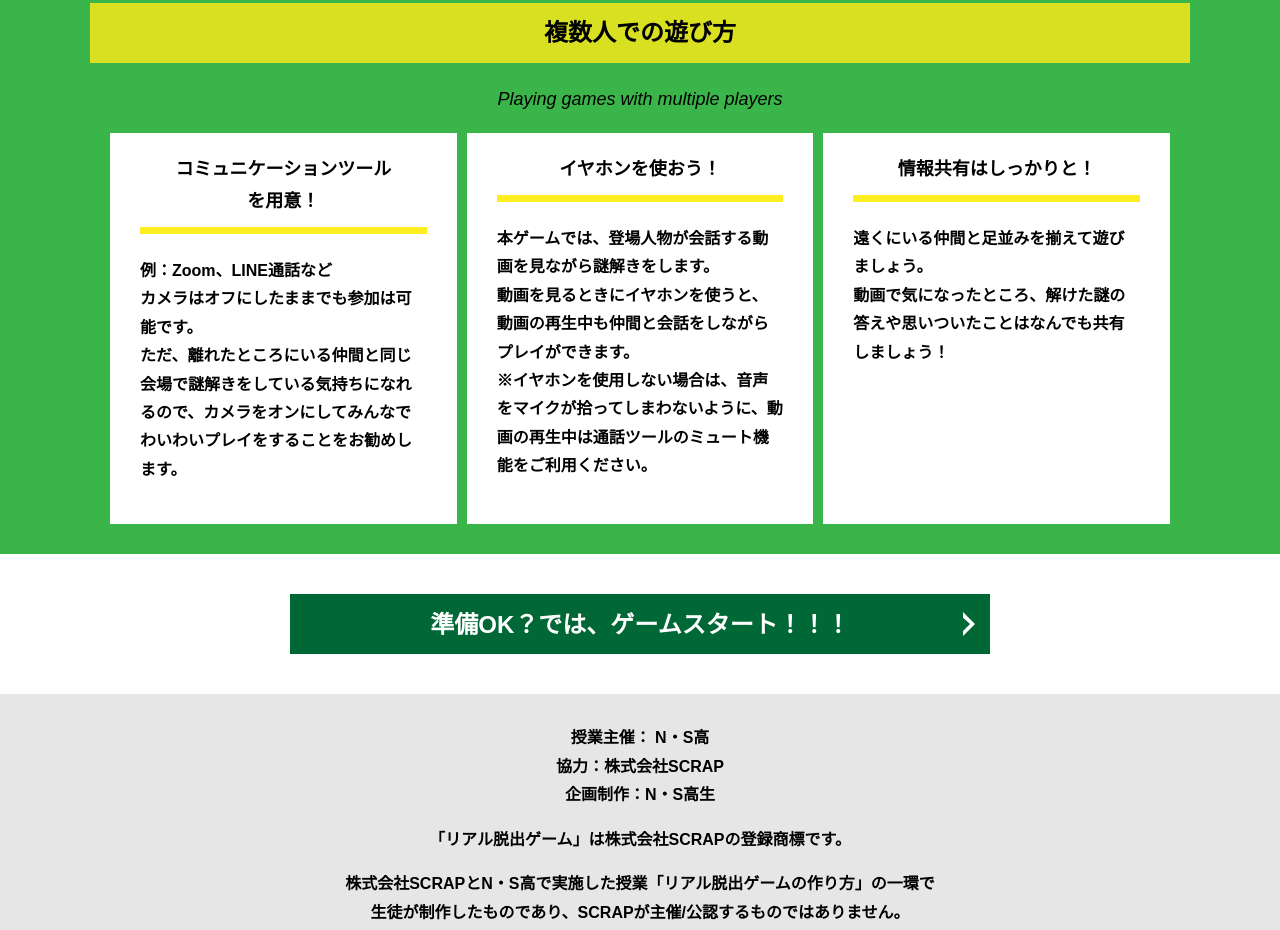
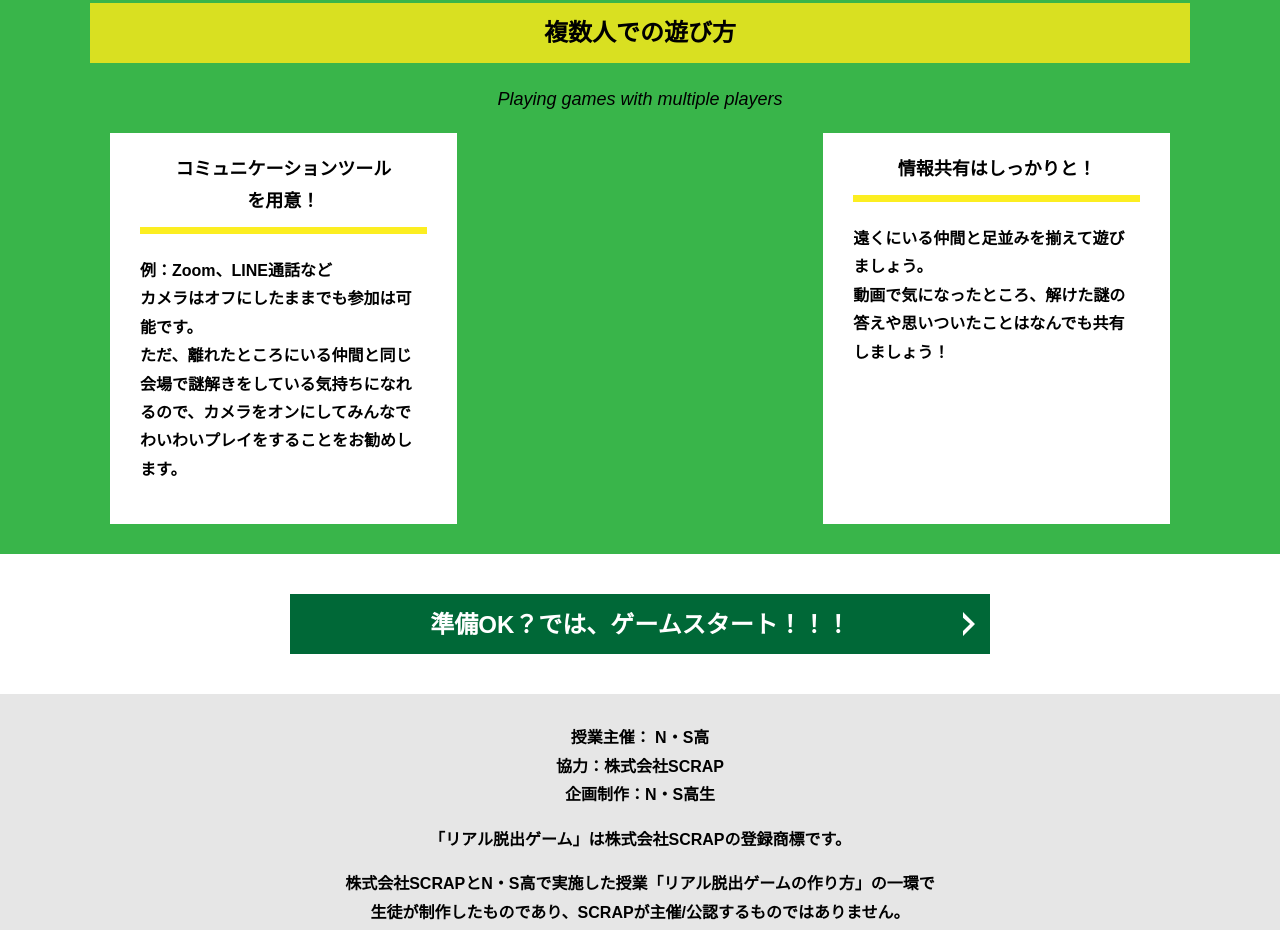
Before and after one commit to ogawakano/alfa-yokohama-A-1-2, a plain HTML site: page index.html in a window 1280 px wide. Shown: the part 1614-2544 px from the top of the page. Drawn offline with Linux system fonts and the light colour scheme.

Commit message:
Update index.html

```diff
--- a/index.html
+++ b/index.html
@@ -96,12 +96,7 @@
             </div>
           </div>
           <div class="column">
-            <div class="card">
-              <h3 class="card__title">イヤホンを使おう！</h3>
-              <p class="card__content">本ゲームでは、登場人物が会話する動画を見ながら謎解きをします。<br>
-                動画を見るときにイヤホンを使うと、動画の再生中も仲間と会話をしながらプレイができます。<br>
-                ※イヤホンを使用しない場合は、音声をマイクが拾ってしまわないように、動画の再生中は通話ツールのミュート機能をご利用ください。</p>
-            </div>
+
           </div>
           <div class="column">
             <div class="card">
```
